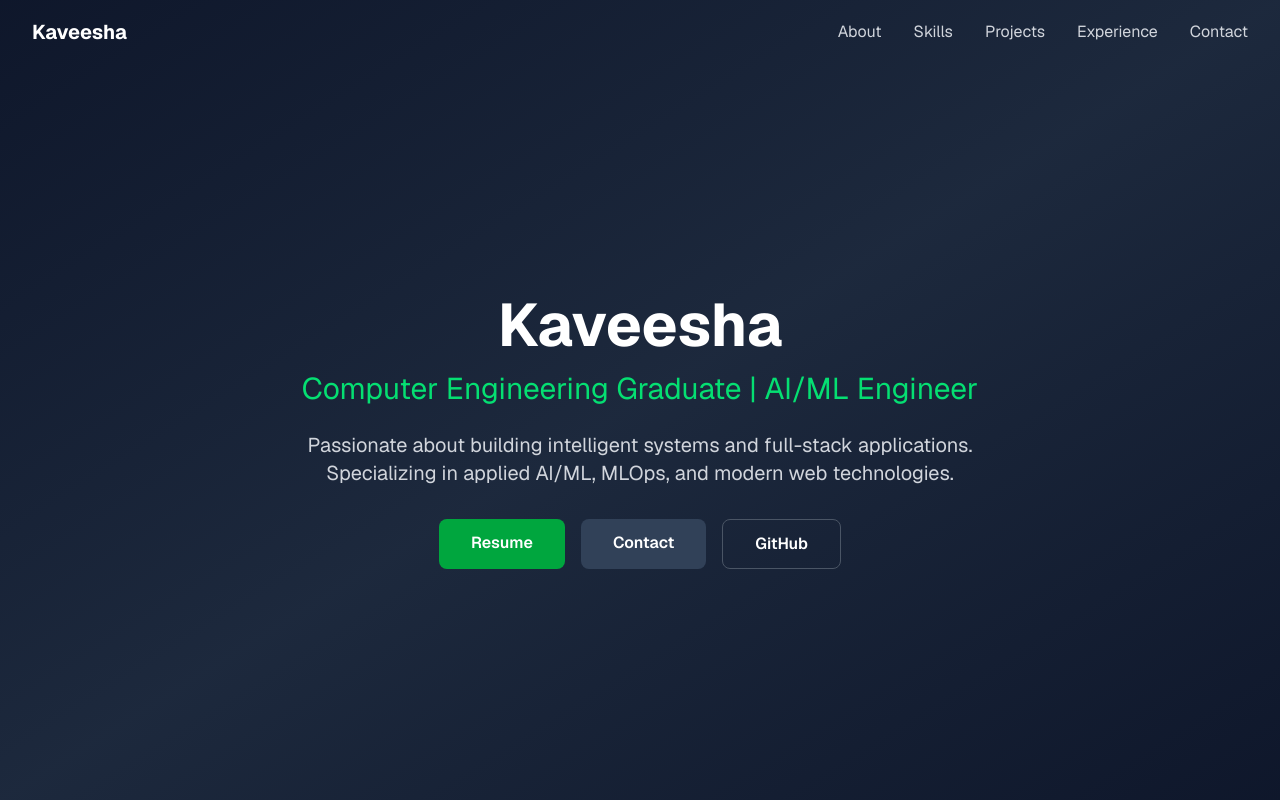
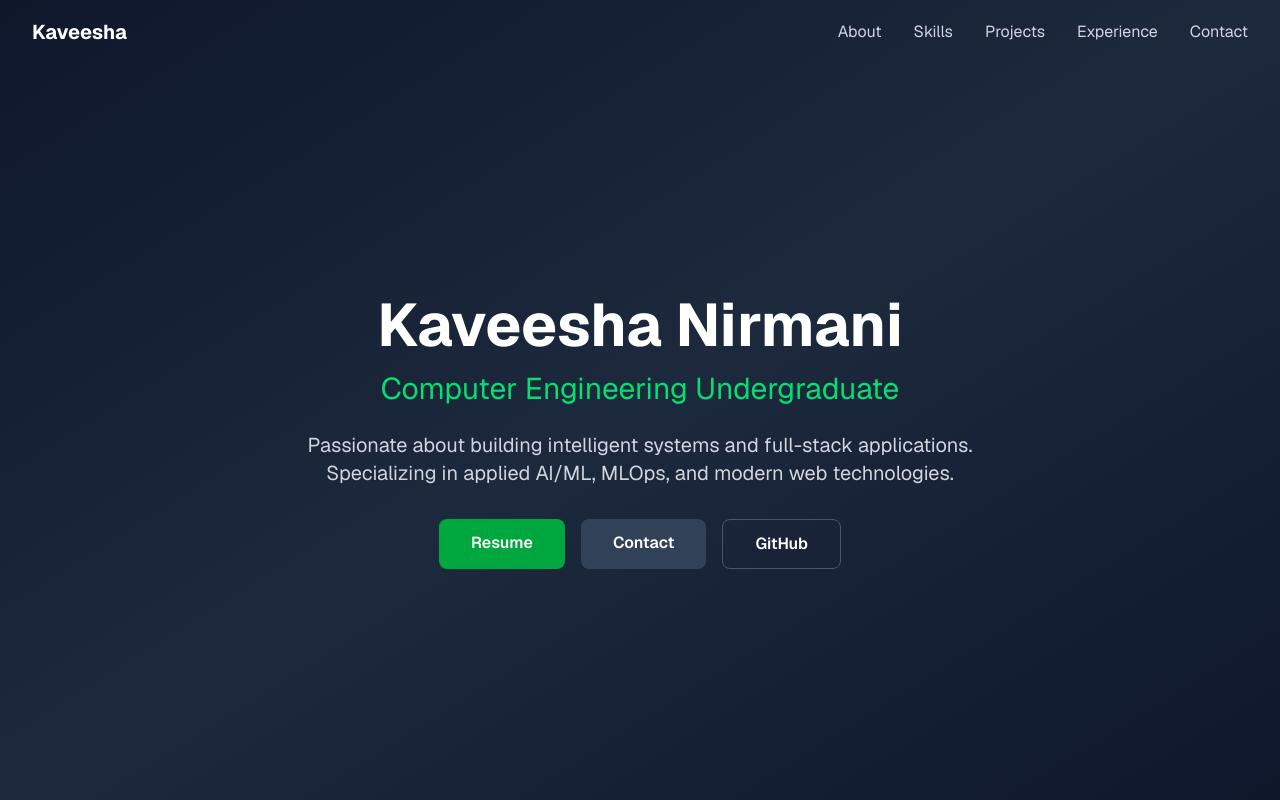
Before and after one commit to Kaveesha20/Portfolio, a Next.js app: page / in a window 1280 px wide. Shown: the top 800 px of the page. Built offline with nearby package versions, Linux system fonts and the light colour scheme.

Commit message:
Hero section  chages

```diff
--- a/src/app/layout.tsx
+++ b/src/app/layout.tsx
@@ -18,7 +18,7 @@ export const metadata: Metadata = {
   keywords: ["Kaveesha", "AI Engineer", "Machine Learning", "Computer Engineering", "Portfolio", "Next.js", "MLOps"],
   authors: [{ name: "Kaveesha" }],
   openGraph: {
-    title: "Kaveesha | Computer Engineering Graduate | AI/ML Engineer",
+    title: "Kaveesha Nirmani| Computer Engineering Undergraduate ",
     description: "Portfolio website showcasing AI/ML projects and full-stack development work.",
     type: "website",
   },
--- a/src/components/Hero.tsx
+++ b/src/components/Hero.tsx
@@ -18,7 +18,7 @@ const Hero = () => {
             animate={{ opacity: 1, y: 0 }}
             transition={{ delay: 0.2 }}
           >
-            Kaveesha
+            Kaveesha Nirmani
           </motion.h1>
 
           <motion.h2
@@ -27,7 +27,7 @@ const Hero = () => {
             animate={{ opacity: 1, y: 0 }}
             transition={{ delay: 0.4 }}
           >
-            Computer Engineering Graduate | AI/ML Engineer
+            Computer Engineering Undergraduate
           </motion.h2>
 
           <motion.p
```
